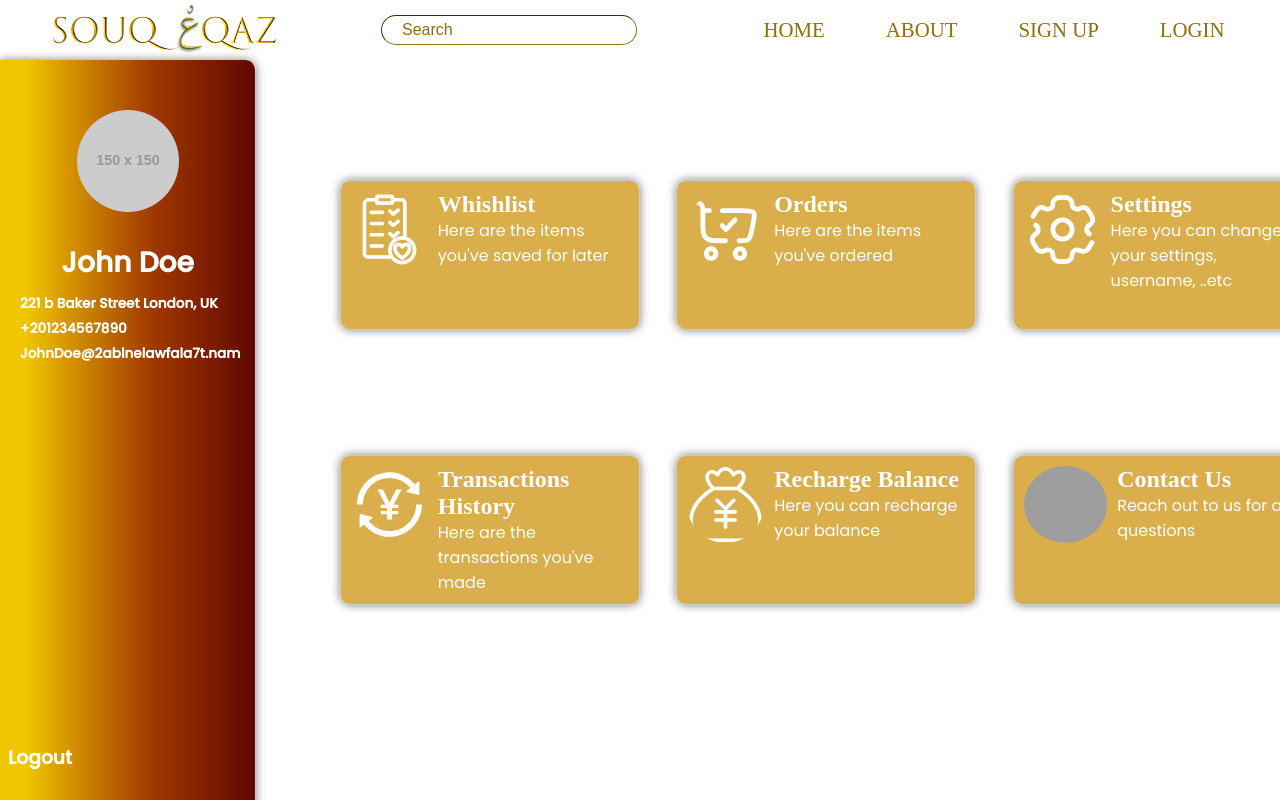
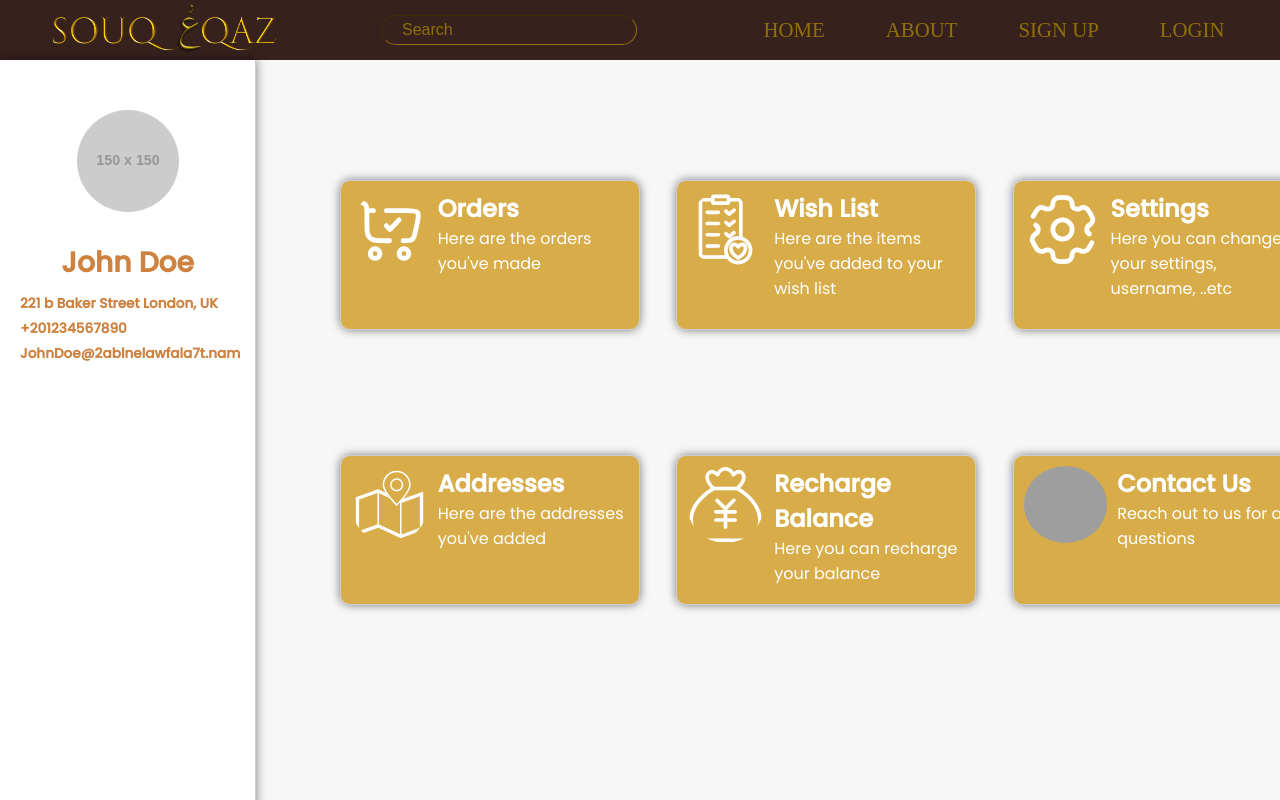
Before and after one commit to code-crafters-cmp26/Souq-3qaz, a React (Vite) app: page /profile in a window 1280 px wide. Shown: the top 800 px of the page. Built offline with nearby package versions, Linux system fonts and the light colour scheme; grey boxes are pictures that could not be loaded.

Commit message:
🔨 Edit Profile Design

```diff
--- /dev/null
+++ b/src/components/Card/Card.jsx
@@ -0,0 +1,14 @@
+import styles from "./Card.module.css"
+function Card({ img , title, description}) {
+    return (
+        <div className={styles.profile_page__cards_grid__card}>
+            <img src={img} alt={title} />
+            <div className={styles.profile_page__cards_grid__card__info}>
+                <h3>{title}</h3>
+                <p>{description}</p>
+            </div>
+        </div>
+    )
+}
+
+export default Card;
--- /dev/null
+++ b/src/components/Card/Card.module.css
@@ -0,0 +1,44 @@
+.profile_page__cards_grid__card{
+    cursor: pointer;
+    display: flex;
+    flex-direction: row;
+    border-radius: 10px;
+    border: 1px solid #ccc;
+    box-shadow: 0 0 10px rgba(0, 0, 0, 0.5);
+    padding: 10px;
+    margin-top: 100px;
+    width: 300px;
+    height: 150px;
+    background-color: #ffd700;
+  }
+
+  .profile_page__cards_grid__card:hover{
+    background-color: #c0c0c0;
+    transform: scale(1.1);
+    transition: all 1s ease-in-out;
+  }
+
+  .profile_page__cards_grid__card:not(:hover){
+    background-color: rgba(209, 155, 29, 0.797);
+    transform: scale(1);
+    transition: all 1s ease-in-out;
+  }
+
+  .profile_page__cards_grid__card img{
+    width: 30%;
+    height: 60%;
+    object-fit: cover;
+    border-radius: 50%;
+  }
+
+  .profile_page__cards_grid__card__info{
+    display: flex;
+    flex-direction: column;
+    margin-left:10px;
+    color: #fff;
+  }
+
+  .profile_page__cards_grid__card__info h3{
+    font-family: "Poppins";
+    font-size: 1.5rem;
+  }
--- a/src/components/Navbar/Navbar.module.css
+++ b/src/components/Navbar/Navbar.module.css
@@ -1,4 +1,5 @@
 .navbar {
+  background-color: #37211d;
   font-family: "Aladin";
   height: 60px;
   margin: 0;
--- a/src/index.css
+++ b/src/index.css
@@ -35,4 +35,5 @@
   color: var(--white-color);
   font-size: var(--normal-font-size);
   font-family: var(--body-font);
+  background-color: #f7f7f7;
 }
--- a/src/pages/Profile/ProfilePage.jsx
+++ b/src/pages/Profile/ProfilePage.jsx
@@ -1,6 +1,7 @@
 import React from "react";
 import styles from "./ProfilePage.module.css";
 import DrawerItem from "../../components/DrawerItem/DrawerItem";
+import Card from "../../components/Card/Card";
 
 function ProfilePage() {
   return (
@@ -18,48 +19,15 @@
         <DrawerItem title="Logout" />
       </div>
       <div className={styles.profile_page__cards_grid}>
-        <div className={styles.profile_page__cards_grid__card}>
-          <img src="./src/pages/Profile/wish.svg" alt="wishlist" />
-          <div className={styles.profile_page__cards_grid__card__info}>
-            <h3>Whishlist</h3>
-            <p>Here are the items you've saved for later</p>
-          </div>
-        </div>
-        <div className={styles.profile_page__cards_grid__card}>
-          <img src="./src/pages/Profile/orders.svg" alt="orders" />
-          <div className={styles.profile_page__cards_grid__card__info}>
-            <h3>Orders</h3>
-            <p>Here are the items you've ordered</p>
-          </div>
-        </div>
-        <div className={styles.profile_page__cards_grid__card}>
-          <img src="./src/pages/Profile/settings.svg" alt="settings" />
-          <div className={styles.profile_page__cards_grid__card__info}>
-            <h3>Settings</h3>
-            <p>Here you can change your settings, username, ..etc</p>
-          </div>
-        </div>
-        <div className={styles.profile_page__cards_grid__card}>
-          <img src="./src/pages/Profile/transactions.svg" alt="Transactions" />
-          <div className={styles.profile_page__cards_grid__card__info}>
-            <h3>Transactions History</h3>
-            <p>Here are the transactions you've made</p>
-          </div>
-        </div>
-        <div className={styles.profile_page__cards_grid__card}>
-          <img src="./src/pages/Profile/balance.svg" alt="Recharge Balance" />
-          <div className={styles.profile_page__cards_grid__card__info}>
-            <h3>Recharge Balance</h3>
-            <p>Here you can recharge your balance</p>
-          </div>
-        </div>
-        <div className={styles.profile_page__cards_grid__card}>
-          <img src="./src/pages/Profile/contact.svg" alt="Contact Us" />
-          <div className={styles.profile_page__cards_grid__card__info}>
-            <h3>Contact Us</h3>
-            <p>Reach out to us for any questions</p>
-          </div>
-        </div>
+
+        <Card img="./src/pages/Profile/orders.svg" title="Orders" description="Here are the orders you've made" />
+        <Card img="./src/pages/Profile/wish.svg" title="Wish List" description="Here are the items you've added to your wish list" />
+        <Card img="./src/pages/Profile/settings.svg" title="Settings" description="Here you can change your settings, username, ..etc" />
+        <Card img="./src/pages/Profile/address.svg" title="Addresses" description="Here are the addresses you've added" />
+        <Card img="./src/pages/Profile/balance.svg" title="Recharge Balance" description="Here you can recharge your balance" />
+        <Card img="./src/pages/Profile/contact.svg" title="Contact Us" description="Reach out to us for any questions" />
+
+
       </div>
     </div>
   );
--- a/src/pages/Profile/ProfilePage.module.css
+++ b/src/pages/Profile/ProfilePage.module.css
@@ -20,9 +20,9 @@
   box-shadow: 0 0 10px rgba(0, 0, 0, 0.5);
   /* make it scrollable */
   overflow-y: auto;
-  border-radius: 0 10px 0 0;
-  background-image: linear-gradient(90deg, #f0c600, #f0c600 10%, #e0a800 20%, #d08c00 30%, #c07000 40%, #b05400 50%, #a03800 60%, #902c00 70%, #802000 80%, #701400 90%, #600800 100%);
-
+  /* background-image: linear-gradient(90deg, #f0c600, #f0c600 10%, #e0a800 20%, #d08c00 30%, #c07000 40%, #b05400 50%, #a03800 60%, #902c00 70%, #802000 80%, #701400 90%, #600800 100%); */
+  background-color: #fff;
+  color: black;
 }
 
 
@@ -31,7 +31,7 @@
   flex-direction: column;
   width: 100%;
   padding: 20px;
-  color: #fff;
+  color: #ce8240;
   font-size: 1.5rem;
 }
 .profile_page__left_panel__user_info h3{
@@ -52,8 +52,6 @@
   object-fit: cover;
 }
 
-
-
 .profile_page__cards_grid{
   margin-top: 60px;
   width: 60%;
@@ -65,65 +63,3 @@
   padding: 20px;
   margin-bottom: 20px;
 }
-
-.profile_page__cards_grid__card{
-  cursor: pointer;
-  display: flex;
-  flex-direction: row;
-  border-radius: 10px;
-  border: 1px solid #ccc;
-  box-shadow: 0 0 10px rgba(0, 0, 0, 0.5);
-  padding: 10px;
-  margin-top: 100px;
-  width: 300px;
-  height: 150px;
-  background-color: rgba(209, 155, 29, 0.797);
-}
-
-/*hover effect*/
-.profile_page__cards_grid__card:hover{
-  /*add transparent black layer on the background*/
-  background-color: #ccc;
-  /*make it pop out*/
-  transform: scale(1.1);
-  /*make it move*/
-  transition: all 1s ease-in-out;
-}
-/*not hover effect*/
-.profile_page__cards_grid__card:not(:hover){
-  /*remove transparent black layer on the background*/
-  background-color: rgba(209, 155, 29, 0.797);
-  /*make it pop out*/
-  transform: scale(1);
-  /*make it move*/
-  transition: all 1s ease-in-out;
-}
-@keyframes sandstorm {
-  0% {
-    background-image: linear-gradient(135deg, #abc4ab, #abc4ab 10%, #8ba28b 20%, #6b827b 30%, #4b626b 40%);
-    background-position: 0 0;
-  }
-  100% {
-    background-image: linear-gradient(135deg, #abc4ab, #abc4ab 10%, #8ba28b 20%, #6b827b 30%, #4b626b 40%);
-    background-position: 100vw -100vh;
-  }
-}
-
-.profile_page__cards_grid__card img{
-  width: 30%;
-  height: 60%;
-  object-fit: cover;
-  border-radius: 50%;
-}
-
-.profile_page__cards_grid__card__info{
-  display: flex;
-  flex-direction: column;
-  margin-left:10px;
-  color: #fff;
-}
-
-.profile_page__cards_grid__card__info h3{
-  font-family: "Aladin";
-  font-size: 1.5rem;
-}
```
Also changed, not shown: src/pages/Profile/address.svg (added).
